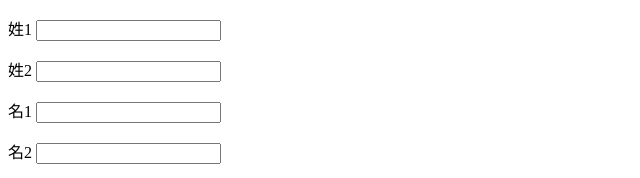
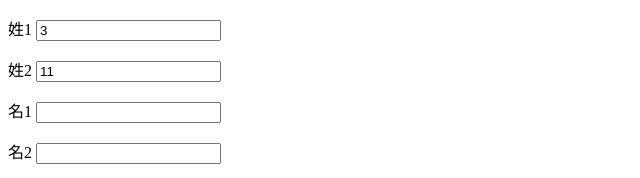
Before and after one commit to yakatakaya/SeimeiJudgement, a plain HTML site: page index.html in a window 1280 px wide. Shown: the top 178 px of the page, 0-640 px from the left. Drawn offline with Linux system fonts and the light colour scheme.

Commit message:
初期値変更

```diff
--- a/index.html
+++ b/index.html
@@ -8,11 +8,11 @@
     <body>
         <p>
             <label>姓1</label>
-            <input type="number" id="s_1"/>
+            <input type="number" id="s_1" value="3"/>
         </p>
         <p>
             <label>姓2</label>
-            <input type="number" id="s_2"/>
+            <input type="number" id="s_2" value="11"/>
         </p>
         <p>
             <label>名1</label>
```
